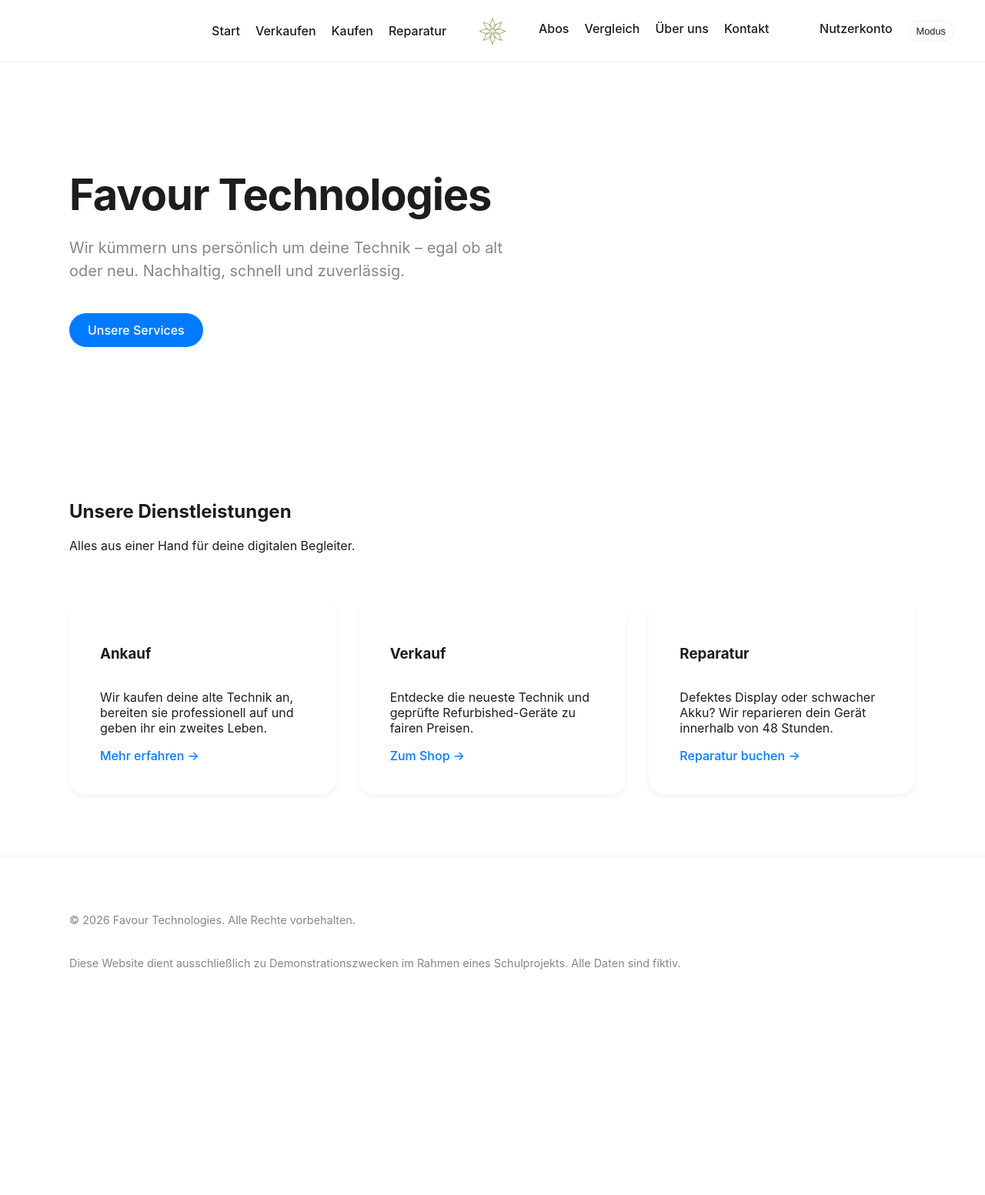
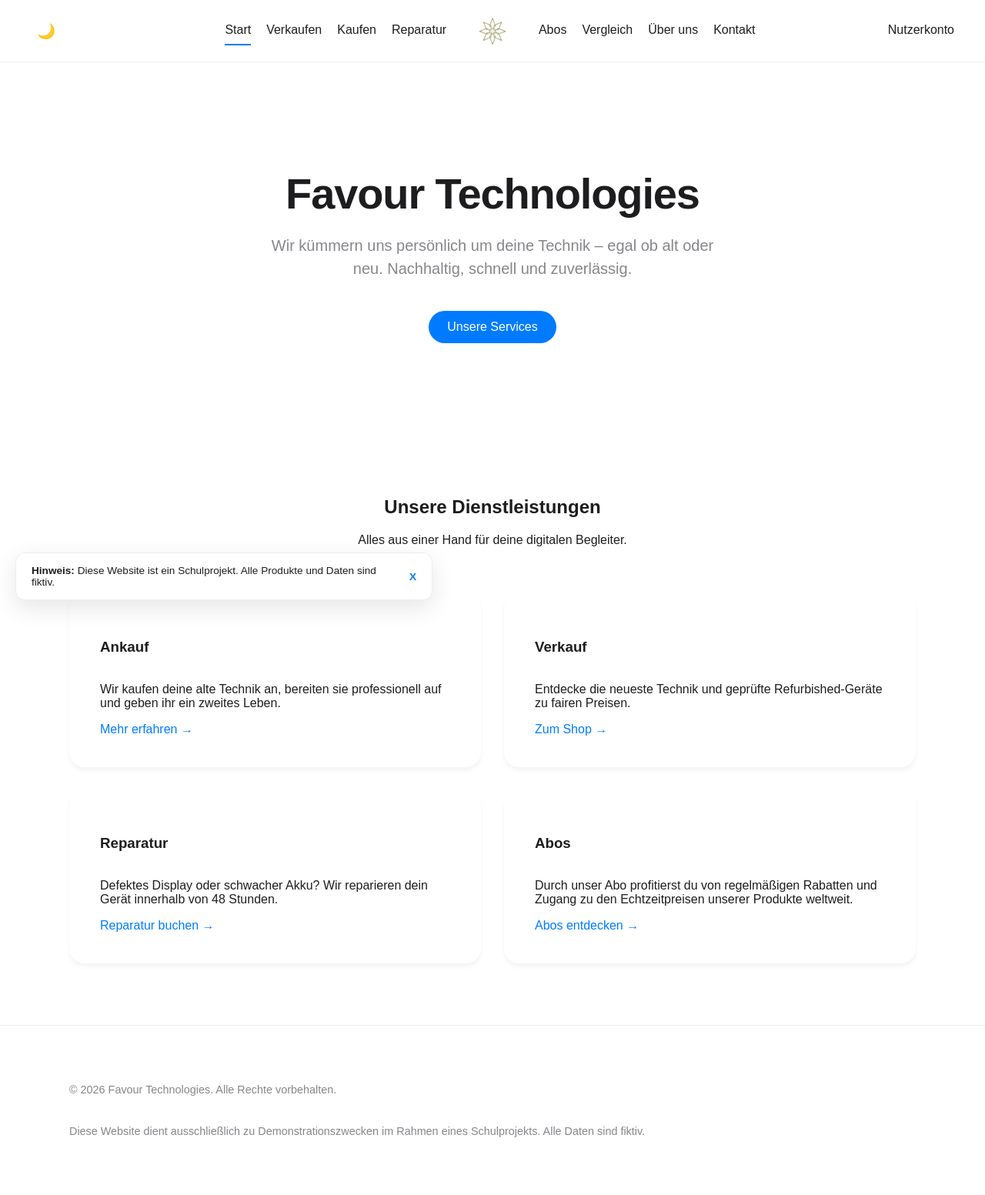
Before and after one commit to InvisibleMalte/FavourTechnologiesWebsite, a PHP site: page / in a window 1280 px wide. Shown: the whole page at 77% size. Before the commit the page ends 1260 px from the top, so only its background shows below. Run offline with PHP 8.4, Linux system fonts and the light colour scheme; some web fonts are replaced.

Commit message:
update startseite and themes

```diff
--- a/assets/styles/basics.css
+++ b/assets/styles/basics.css
@@ -1,3 +1,5 @@
+@import url('https://fonts.cdnfonts.com/css/neuropol-x');
+
 :root {
     --primary-color: #007bff;
     --bg-color: #ffffff;
@@ -21,11 +23,20 @@ body.dark-mode {
 }
 
 body {
+    display: flex;
+    flex-direction: column;
+    min-height: 100vh; /* Sorgt dafür, dass der Footer unten bleibt */
     background-color: var(--bg-color);
     color: var(--text-color);
     transition: background-color 0.3s ease, color 0.3s ease;
     margin: 0;
-    font-family: -apple-system, BlinkMacSystemFont, "Segoe UI", Roboto, Helvetica, Arial, sans-serif;
+    font-family: 'Neuropol X Free', sans-serif;
+}
+
+.container {
+    max-width: 1100px;
+    margin: 0 auto;
+    padding: 0 20px;
 }
 
 .navbar {
@@ -38,13 +49,35 @@ body {
     transition: var(--transition);
 }
 
+/* Mobile Hamburger Icon */
+.hamburger {
+    display: none;
+    flex-direction: column;
+    gap: 5px;
+    cursor: pointer;
+    background: none;
+    border: none;
+    padding: 10px;
+    z-index: 1001;
+}
+
+.hamburger span {
+    display: block;
+    width: 25px;
+    height: 3px;
+    background-color: var(--text-color);
+    border-radius: 3px;
+    transition: var(--transition);
+}
+
 .navbar-links-left {
     display: flex;
     gap: 20px;
     margin: 0;
     padding: 0;
     flex: 1; /* Nimmt die linke Hälfte ein */
-    justify-content: flex-end; /* Schiebt die Links nach rechts zum Logo hin */
+    justify-content: flex-end;
+    align-items: center; /* Vertikal zentrieren */
 }
 
 .navbar-links-right {
@@ -54,6 +87,7 @@ body {
     padding: 0;
     flex: 1; /* Nimmt die rechte Hälfte ein */
     justify-content: flex-start; /* Hält die Links links am Logo */
+    align-items: center; /* Vertikal zentrieren */
 }
 
 .navbar-links-left-link,
@@ -61,23 +95,29 @@ body {
     list-style: none; /* Entfernt die Aufzählungspunkte der <ul> Tags */
     margin: 0;
     padding: 0;
+    display: flex;
+    align-items: center;
 }
 .navbar-links-left-link-a,
 .navbar-links-right-link-a {
     text-decoration: none;
     color: var(--text-color);
     font-weight: 500;
-    transition: color 0.2s ease-in-out;
+    padding: 10px 0;
+    border-bottom: 2px solid transparent;
+    line-height: 1; /* Verhindert Verschiebung nach oben durch Zeilenhöhe */
+    transition: var(--transition);
 }
 
-.navbar-links-active {
-    color: var(--primary-color);
-    font-weight: 600;
+.navbar-links-active .navbar-links-left-link-a,
+.navbar-links-active .navbar-links-right-link-a {
+    border-bottom: 2px solid var(--primary-color);
 }
 
 .navbar-links-left-link-a:hover,
 .navbar-links-right-link-a:hover {
-    color: #007bff;
+    color: var(--primary-color);
+    opacity: 0.8;
 }
 
 .navbar-logo-image {
@@ -96,16 +136,89 @@ body {
 
 #theme-toggle {
     background: none;
-    border: 1px solid var(--navbar-border);
+    border: none;
     color: var(--text-color);
-    padding: 5px 10px;
-    border-radius: 20px;
+    padding: 5px;
+    border-radius: 50%;
     cursor: pointer;
-    font-size: 0.8rem;
+    font-size: 1.2rem;
     transition: var(--transition);
+    display: flex;
+    align-items: center;
+    justify-content: center;
+    width: 40px;
+    height: 40px;
+    margin-right: auto; /* Schiebt den Switch nach ganz links im linken Container */
 }
 
 #theme-toggle:hover {
     background-color: var(--primary-color);
     color: white;
 }
+
+/* Footer Bereich */
+.footer {
+    margin-top: auto;
+    background-color: var(--footer-bg);
+    color: var(--text-color);
+    padding: 60px 0;
+    border-top: 1px solid var(--navbar-border);
+}
+
+.footer-content {
+    display: flex;
+    flex-direction: column;
+    gap: 10px;
+}
+
+.footer-text,
+.footer-disclaimer {
+    font-size: 0.9rem;
+    color: var(--text-muted);
+}
+
+/* Info Banner */
+.info-banner {
+    position: fixed;
+    bottom: 20px;
+    left: 20px;
+    right: 20px;
+    max-width: 500px;
+    background: var(--card-bg);
+    border: 1px solid var(--navbar-border);
+    padding: 15px 20px;
+    border-radius: 12px;
+    box-shadow: 0 10px 30px rgba(0,0,0,0.1);
+    display: flex;
+    justify-content: space-between;
+    align-items: center;
+    z-index: 1000;
+    font-size: 0.85rem;
+}
+
+.close-banner {
+    cursor: pointer;
+    font-weight: bold;
+    padding-left: 15px;
+    color: var(--primary-color);
+    font-family: sans-serif;
+}
+
+/* Mobile Anpassungen */
+@media (max-width: 768px) {
+    .desktop-only { display: none; }
+    .hamburger { display: flex; }
+
+    .navbar { padding: 15px 20px; justify-content: space-between; }
+    .navbar-links-left { flex: 0; }
+    .navbar-logo { flex: 1; display: flex; justify-content: center; }
+    .navbar-links-right { display: none; }
+
+    .info-banner {
+        bottom: 0;
+        left: 0;
+        right: 0;
+        max-width: 100%;
+        border-radius: 0;
+    }
+}
--- a/assets/styles/index.css
+++ b/assets/styles/index.css
@@ -7,7 +7,7 @@
 /* Hero Bereich */
 .hero {
     padding: 100px 0;
-    text-align: left;
+    text-align: center;
     background-color: var(--bg-color);
 }
 
@@ -23,7 +23,7 @@
     font-size: 1.25rem;
     color: var(--text-muted);
     max-width: 600px;
-    margin: 0 0 40px;
+    margin: 0 auto 40px;
     line-height: 1.5;
 }
 
@@ -50,13 +50,14 @@
 }
 
 .services-header {
-    text-align: left;
+    text-align: center;
     margin-bottom: 60px;
 }
 
 .services-grid {
-    display: grid;
-    grid-template-columns: repeat(auto-fit, minmax(300px, 1fr));
+    display: flex;
+    flex-wrap: wrap;
+    justify-content: center; /* Zentriert Karten in der 2. Reihe */
     gap: 30px;
 }
 
@@ -68,6 +69,8 @@
     transition: var(--transition);
     display: flex;
     flex-direction: column;
+    flex: 1 1 300px;
+    max-width: 500px;
 }
 
 .service-card:hover {
@@ -84,6 +87,7 @@
 
 /* Footer Bereich */
 .footer {
+    margin-top: auto; /* Schiebt den Footer nach unten */
     background-color: var(--footer-bg);
     color: var(--text-color);
     padding: 60px 0;
@@ -102,3 +106,30 @@
     font-size: 0.9rem;
     color: var(--text-muted);
 }
+
+/* Info Banner */
+.info-banner {
+    position: fixed;
+    bottom: 20px;
+    left: 20px;
+    right: 20px;
+    max-width: 500px;
+    background: var(--card-bg);
+    border: 1px solid var(--navbar-border);
+    padding: 15px 20px;
+    border-radius: 12px;
+    box-shadow: 0 10px 30px rgba(0,0,0,0.1);
+    display: flex;
+    justify-content: space-between;
+    align-items: center;
+    z-index: 1000;
+    font-size: 0.85rem;
+}
+
+.close-banner {
+    cursor: pointer;
+    font-weight: bold;
+    padding-left: 15px;
+    color: var(--primary-color);
+    font-family: sans-serif; /* X sieht in Sans oft besser aus */
+}
--- a/index.php
+++ b/index.php
@@ -2,9 +2,8 @@
     // ABOS
     // Dummy Konto als Benutzerkonto
     // Vergleich noch im Dev
-    // Dark/White Mode Switch
     // Mitarbeiterlink im Nutzerkonto wenn Mitarbeiter true ist in der DB
-    //
+    // Mobile Navbar bug fixxen
 ?>
 
 <!DOCTYPE html>
@@ -22,6 +21,7 @@
 <body>
     <div class="navbar">
         <div class="navbar-links-left">
+            <button id="theme-toggle" aria-label="Toggle Theme"></button>
             <ul class="navbar-links-left-link navbar-links-active"><a class="navbar-links-left-link-a" href="./">Start</a></ul>
             <ul class="navbar-links-left-link"><a class="navbar-links-left-link-a" href="./verkaufen">Verkaufen</a></ul>
             <ul class="navbar-links-left-link"><a class="navbar-links-left-link-a" href="./kaufen">Kaufen</a></ul>
@@ -36,9 +36,9 @@
             <ul class="navbar-links-right-link"><a class="navbar-links-right-link-a" href="./ueber-uns">Über uns</a></ul>
             <ul class="navbar-links-right-link"><a class="navbar-links-right-link-a" href="./kontakt">Kontakt</a></ul>
             <ul class="navbar-links-right-link right"><a class="navbar-links-right-link-a right" href="./nutzerkonto">Nutzerkonto</a></ul>
-            <button id="theme-toggle">Modus</button>
         </div>
     </div>
+
     <header class="hero">
         <div class="container">
             <h1 class="hero-title">Favour Technologies</h1>
@@ -69,6 +69,11 @@
                     <p class="service-card-text">Defektes Display oder schwacher Akku? Wir reparieren dein Gerät innerhalb von 48 Stunden.</p>
                     <a href="./reparieren" class="service-card-link">Reparatur buchen &rarr;</a>
                 </div>
+                <div class="service-card">
+                    <h3 class="service-card-title">Abos</h3>
+                    <p class="service-card-text">Durch unser Abo profitierst du von regelmäßigen Rabatten und Zugang zu den Echtzeitpreisen unserer Produkte weltweit.</p>
+                    <a href="./abos" class="service-card-link">Abos entdecken &rarr;</a>
+                </div>
             </div>
         </div>
     </section>
@@ -80,21 +85,39 @@
         </div>
     </footer>
 
+    <div id="disclaimer-banner" class="info-banner">
+        <span><strong>Hinweis:</strong> Diese Website ist ein Schulprojekt. Alle Produkte und Daten sind fiktiv.</span>
+        <span class="close-banner" onclick="document.getElementById('disclaimer-banner').style.display='none'">X</span>
+    </div>
+
     <script>
-        const btn = document.getElementById("theme-toggle");
-        const currentTheme = localStorage.getItem("theme");
+        const themeToggle = document.getElementById("theme-toggle");
+        const sunIcon = '☀️';
+        const moonIcon = '🌙';
 
-        if (currentTheme === "dark") {
+        function updateIcon() {
+            if (document.body.classList.contains("dark-mode")) {
+                themeToggle.innerHTML = sunIcon;
+            } else {
+                themeToggle.innerHTML = moonIcon;
+            }
+        }
+
+        // Initial setup
+        if (localStorage.getItem("theme") === "dark") {
             document.body.classList.add("dark-mode");
         }
+        updateIcon();
 
-        btn.addEventListener("click", function() {
+        themeToggle.addEventListener("click", function() {
             document.body.classList.toggle("dark-mode");
+
             let theme = "light";
             if (document.body.classList.contains("dark-mode")) {
                 theme = "dark";
             }
             localStorage.setItem("theme", theme);
+            updateIcon();
         });
     </script>
 </body>
```
